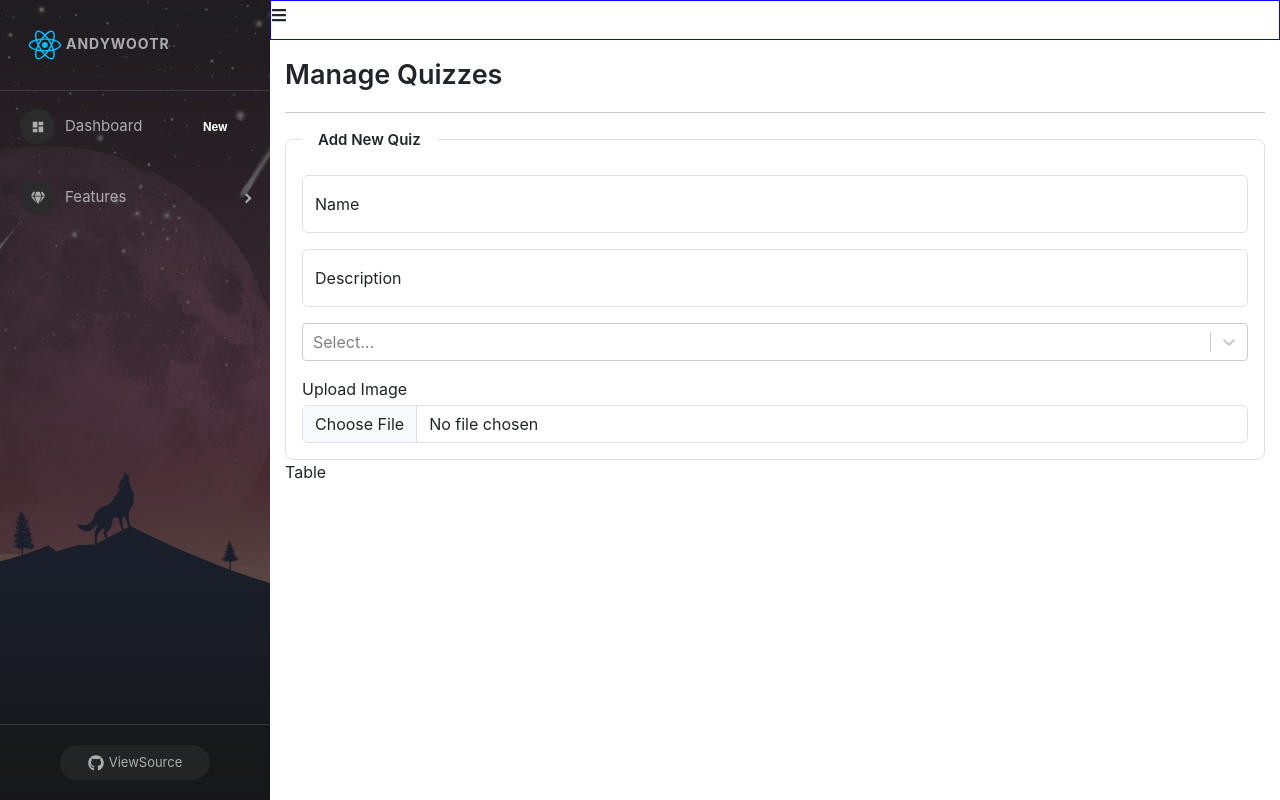
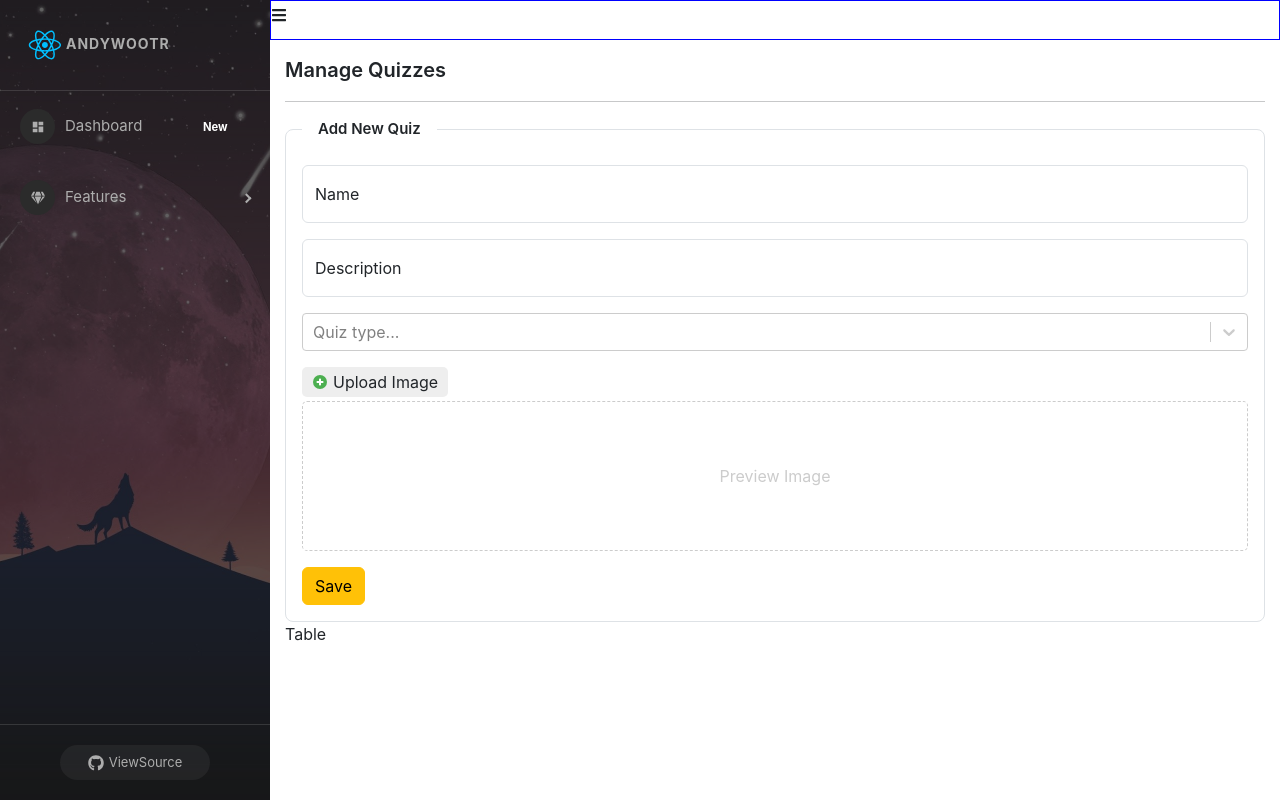
Before and after one commit to Anthony1821992/test-demo-react, a React (Create React App) app: page /admin/manage-quizzes in a window 1280 px wide. Built offline with nearby package versions, Linux system fonts and the light colour scheme.

Commit message:
video 90

```diff
--- a/src/components/Admin/Content/ModalCreateUser.js
+++ b/src/components/Admin/Content/ModalCreateUser.js
@@ -144,7 +144,7 @@ const ModalCreateUser = (props) => {
             <div className="col-md-12">
               {/* 12 is a size of column = full size of <div> */}
               <label className="form-label label-upload" htmlFor="labelUpload">
-                {/* htmlFor will mapping with "id" of <input>.
+                {/* htmlFor will connect with "id" of <input>.
             It means instead of click on <input type = "file", we can click on <label>.
             They have the same function.
             Therefore, we can hide the tag <input> by using hidden inside <input hidden/>for more prettier. */}
--- a/src/components/Admin/Content/Quiz/ManageQuiz.js
+++ b/src/components/Admin/Content/Quiz/ManageQuiz.js
@@ -1,6 +1,9 @@
 import "./ManageQuiz.scss";
 import Select from "react-select";
 import { useState } from "react";
+import { FcPlus } from "react-icons/fc";
+import { postCreateNewQuiz } from "../../../../services/APIService";
+import { toast } from "react-toastify";
 
 const ManageQuiz = (props) => {
   const options = [
@@ -11,9 +14,37 @@ const ManageQuiz = (props) => {
 
   const [name, setName] = useState("");
   const [description, setDescription] = useState("");
-  const [type, setType] = useState("Easy");
+  const [type, setType] = useState("");
   const [image, setImage] = useState(null);
-  const handleChangeFile = (event) => {};
+  const [previewImage, setPreviewImage] = useState("");
+  const handleChangeFile = (event) => {
+    // Tạo điều kiện khi và chỉ khi người dùng upload file thì chúng ta mới cập nhật tới biến này
+    if (event.target && event.target.files && event.target.files[0]) {
+      // Cách để preview hình ảnh trước khi upload, URL.createObjectURL(event.target.files[0])
+      setPreviewImage(URL.createObjectURL(event.target.files[0]));
+      setImage(event.target.files[0]); //dùng setImage để cập nhật giá trị cho image để sử dụng cho backend
+    }
+  };
+
+  const handleSubmitQuiz = async () => {
+    //validate
+    if (!name || !description) {
+      toast.error("Name/Description is required");
+      return;
+    }
+
+    let res = await postCreateNewQuiz(description, name, type?.value, image);
+    if (res && res.EC === 0) {
+      toast.success(res.EM);
+      setName("");
+      setDescription("");
+      setPreviewImage("");
+      setType(null);
+      setImage(null);
+    } else {
+      toast.error(res.EM);
+    }
+  };
 
   return (
     <div className="quiz-container">
@@ -44,19 +75,44 @@ const ManageQuiz = (props) => {
           </div>
           <div className="my-3">
             <Select
-              value={type}
-              onChange={(event) => setType(event.target.value)}
+              defaultValue={type}
+              onChange={setType}
               options={options}
+              placeholder={"Quiz type..."}
             />
           </div>
 
           <div className="more-actions form-group">
-            <label className="mb-1">Upload Image</label>
+            <label
+              className="form-label label-upload mb-1"
+              htmlFor="labelUpload"
+            >
+              <FcPlus />
+              Upload Image
+            </label>
             <input
               type="file"
+              id="labelUpload"
               className="form-control"
               onChange={(event) => handleChangeFile(event)}
+              hidden
             />
+          </div>
+          <div className="col-md-12 img-review">
+            {/* Tạo điều kiện nếu như người dùng không upload file ảnh gì thì sẽ mặc định hiển thị thẻ <span> */}
+            {previewImage ? (
+              <img src={previewImage} alt="" />
+            ) : (
+              <span>Preview Image</span>
+            )}
+          </div>
+          <div className="mt-3">
+            <button
+              onClick={() => handleSubmitQuiz()}
+              className="btn btn-warning"
+            >
+              Save
+            </button>
           </div>
         </fieldset>
       </div>
--- a/src/components/Admin/Content/Quiz/ManageQuiz.scss
+++ b/src/components/Admin/Content/Quiz/ManageQuiz.scss
@@ -1,11 +1,44 @@
 .quiz-container {
   padding: 15px;
   .title {
-    font-size: 27px;
+    font-size: 20px;
     font-weight: 600;
   }
-  legend {
-    font-size: 15px;
-    font-weight: 600;
+
+  .add-new {
+    legend {
+      font-size: 15px;
+      font-weight: 600;
+    }
+    .more-actions {
+      .label-upload {
+        display: flex;
+        align-items: center;
+        gap: 5px;
+        border: none;
+        width: fit-content;
+        padding: 3px 10px;
+        border-radius: 5px;
+        background-color: #eeeeee;
+        cursor: pointer;
+        &:hover {
+          background-color: #dcdcdc;
+        }
+      }
+    }
+    .img-review {
+      height: 150px;
+      border: 1px dashed #ccc;
+      border-radius: 5px;
+      display: flex;
+      align-items: center;
+      justify-content: center;
+      color: #ccc;
+
+      img {
+        max-width: 100%;
+        max-height: 100%;
+      }
+    }
   }
 }
--- a/src/components/User/ModalResult.js
+++ b/src/components/User/ModalResult.js
@@ -8,6 +8,7 @@ const ModalResult = (props) => {
   const handleClose = () => setShow(false);
 
   const [isShowAnswer, setIsShowAnswer] = useState(false);
+
 
   console.log(dataModalResult);
   return (
--- a/src/services/APIService.js
+++ b/src/services/APIService.js
@@ -63,6 +63,15 @@ const postSubmitQuiz = (data) => {
   return axios.post("api/v1/quiz-submit", { ...data });
 };
 
+const postCreateNewQuiz = (description, name, difficulty, image) => {
+  const data = new FormData();
+  data.append("description", description);
+  data.append("name", name);
+  data.append("difficulty", difficulty);
+  data.append("quizImage", image); // ("file", file)
+  return axios.post("api/v1/quiz", data);
+};
+
 export {
   postCreateNewUser,
   getAllUser,
@@ -74,6 +83,7 @@ export {
   getQuizByUser,
   getDataQuiz,
   postSubmitQuiz,
+  postCreateNewQuiz,
 }; // Export dưới dạng Object để có thể export được nhiều biến để sử dụng được nhiều nơi, còn export default chỉ xuất ra có 1 biến mà thôi
 
 // Giải thích cho việc tại sao chúng ta có thể import axios ở 1 file mà nó chỉ export ra biến instance: Là vì chúng ta dùng export default nên chỉ xuất ra duy nhất có 1 biến là instance thôi mà biến này có dùng tới thằng axios được import từ thư viện axios, nên khi chúng ta import dưới tên axios tại file này thì nó sẽ tự động hiểu chúng ta muốn dùng tới axios của file này. Như vậy chúng ta sẽ không cần thay đổi tên thành instance.post() mà có thể dùng axios.post() nó sẽ giống với cú pháp call API hơn.
```
